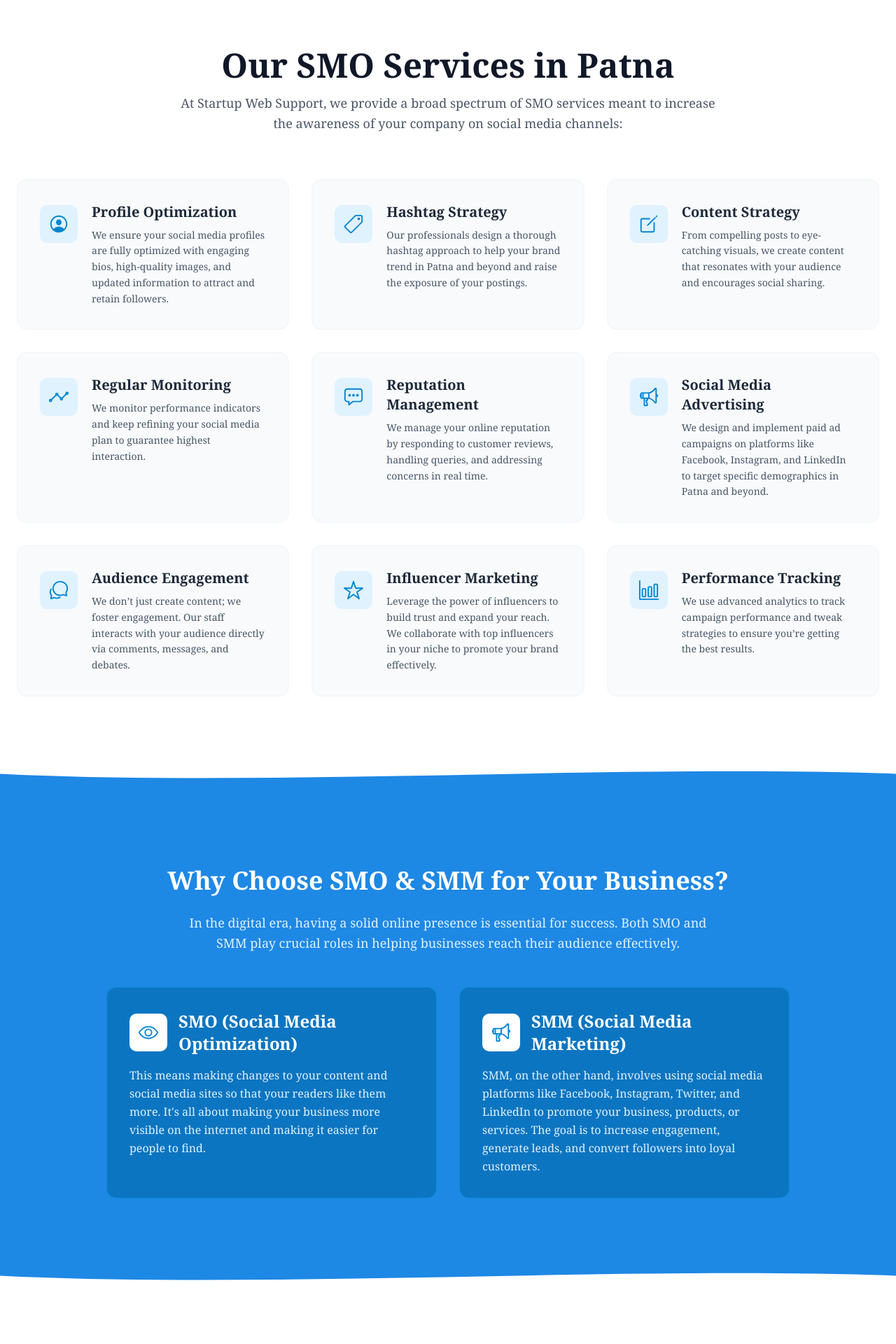
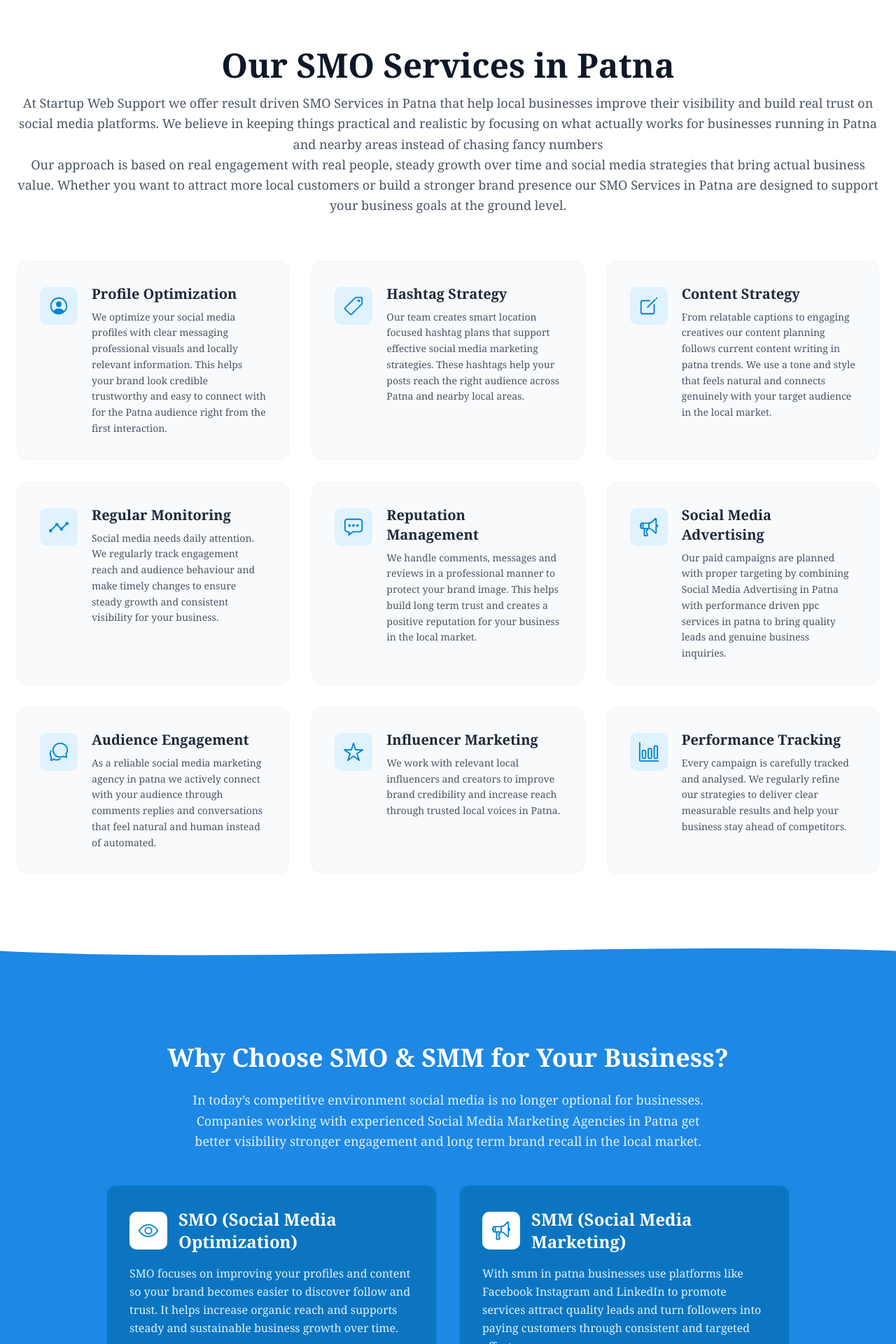
Before and after one commit to sws-harendra/sws-company-website, a Next.js app in the folder startup-web-support-main/: page /smo-smm in a window 1280 px wide. Shown: the part 900-2820 px from the top of the page at 70% size. Built offline with nearby package versions, Linux system fonts and the light colour scheme.

Commit message:
update some content in smo section

```diff
--- a/startup-web-support-main/app/(user)/(Digital-marketing)/smo-smm/components/SmoServicesDetails.jsx
+++ b/startup-web-support-main/app/(user)/(Digital-marketing)/smo-smm/components/SmoServicesDetails.jsx
@@ -1,6 +1,6 @@
-"use client"
-import React from 'react';
-import { motion } from 'framer-motion';
+"use client";
+import React from "react";
+import { motion } from "framer-motion";
 import {
   IoPersonCircleOutline,
   IoPricetagOutline,
@@ -10,56 +10,65 @@ import {
   IoMegaphoneOutline, // Added for Social Media Advertising
   IoChatbubblesOutline, // Added for Audience Engagement
   IoStarOutline, // Added for Influencer Marketing
-  IoBarChartOutline // Added for Performance Tracking
-} from 'react-icons/io5';
+  IoBarChartOutline, // Added for Performance Tracking
+} from "react-icons/io5";
 
 const smoServices = [
   // Previous 5 services
   {
     icon: IoPersonCircleOutline,
-    title: 'Profile Optimization',
-    description: 'We ensure your social media profiles are fully optimized with engaging bios, high-quality images, and updated information to attract and retain followers.',
+    title: "Profile Optimization",
+    description:
+      "We optimize your social media profiles with clear messaging professional visuals and locally relevant information. This helps your brand look credible trustworthy and easy to connect with for the Patna audience right from the first interaction.",
   },
   {
     icon: IoPricetagOutline,
-    title: 'Hashtag Strategy',
-    description: 'Our professionals design a thorough hashtag approach to help your brand trend in Patna and beyond and raise the exposure of your postings.',
+    title: "Hashtag Strategy",
+    description:
+      " Our team creates smart location focused hashtag plans that support effective social media marketing strategies. These hashtags help your posts reach the right audience across Patna and nearby local areas.",
   },
   {
     icon: IoCreateOutline,
-    title: 'Content Strategy',
-    description: 'From compelling posts to eye-catching visuals, we create content that resonates with your audience and encourages social sharing.',
+    title: "Content Strategy",
+    description:
+      "From relatable captions to engaging creatives our content planning follows current content writing in patna trends. We use a tone and style that feels natural and connects genuinely with your target audience in the local market.",
   },
   {
     icon: IoAnalyticsOutline,
-    title: 'Regular Monitoring',
-    description: 'We monitor performance indicators and keep refining your social media plan to guarantee highest interaction.',
+    title: "Regular Monitoring",
+    description:
+      " Social media needs daily attention. We regularly track engagement reach and audience behaviour and make timely changes to ensure steady growth and consistent visibility for your business.",
   },
   {
     icon: IoChatboxEllipsesOutline,
-    title: 'Reputation Management',
-    description: 'We manage your online reputation by responding to customer reviews, handling queries, and addressing concerns in real time.',
+    title: "Reputation Management",
+    description:
+      "We handle comments, messages and reviews in a professional manner to protect your brand image. This helps build long term trust and creates a positive reputation for your business in the local market.",
   },
   // Added 4 new services from the image
   {
     icon: IoMegaphoneOutline,
-    title: 'Social Media Advertising',
-    description: 'We design and implement paid ad campaigns on platforms like Facebook, Instagram, and LinkedIn to target specific demographics in Patna and beyond.',
+    title: "Social Media Advertising",
+    description:
+      " Our paid campaigns are planned with proper targeting by combining Social Media Advertising in Patna with performance driven ppc services in patna to bring quality leads and genuine business inquiries.",
   },
   {
     icon: IoChatbubblesOutline,
-    title: 'Audience Engagement',
-    description: 'We don’t just create content; we foster engagement. Our staff interacts with your audience directly via comments, messages, and debates.',
+    title: "Audience Engagement",
+    description:
+      " As a reliable social media marketing agency in patna we actively connect with your audience through comments replies and conversations that feel natural and human instead of automated.",
   },
   {
     icon: IoStarOutline,
-    title: 'Influencer Marketing',
-    description: 'Leverage the power of influencers to build trust and expand your reach. We collaborate with top influencers in your niche to promote your brand effectively.',
+    title: "Influencer Marketing",
+    description:
+      "We work with relevant local influencers and creators to improve brand credibility and increase reach through trusted local voices in Patna.",
   },
   {
     icon: IoBarChartOutline,
-    title: 'Performance Tracking',
-    description: 'We use advanced analytics to track campaign performance and tweak strategies to ensure you’re getting the best results.',
+    title: "Performance Tracking",
+    description:
+      "Every campaign is carefully tracked and analysed. We regularly refine our strategies to deliver clear measurable results and help your business stay ahead of competitors.",
   },
 ];
 
@@ -80,7 +89,7 @@ const SmoServicesDetails = () => {
       opacity: 1,
       y: 0,
       transition: {
-        type: 'spring',
+        type: "spring",
         stiffness: 100,
         damping: 12,
       },
@@ -99,8 +108,18 @@ const SmoServicesDetails = () => {
           <h2 className="text-4xl md:text-5xl font-bold text-gray-900 mb-4">
             Our SMO Services in Patna
           </h2>
-          <p className="text-lg text-gray-600 max-w-3xl mx-auto leading-relaxed">
-            At Startup Web Support, we provide a broad spectrum of SMO services meant to increase the awareness of your company on social media channels:
+          <p className="text-lg text-gray-600 max-w-7xl mx-auto leading-relaxed">
+            At Startup Web Support we offer result driven SMO Services in Patna
+            that help local businesses improve their visibility and build real
+            trust on social media platforms. We believe in keeping things
+            practical and realistic by focusing on what actually works for
+            businesses running in Patna and nearby areas instead of chasing
+            fancy numbers<br></br>
+            Our approach is based on real engagement with real people, steady
+            growth over time and social media strategies that bring actual
+            business value. Whether you want to attract more local customers or
+            build a stronger brand presence our SMO Services in Patna are
+            designed to support your business goals at the ground level.
           </p>
         </motion.div>
 
--- a/startup-web-support-main/app/(user)/(Digital-marketing)/smo-smm/components/TrendingSmoSmmStrategies.jsx
+++ b/startup-web-support-main/app/(user)/(Digital-marketing)/smo-smm/components/TrendingSmoSmmStrategies.jsx
@@ -12,22 +12,22 @@ const trendingStrategies = [
   {
     icon: IoVideocamOutline,
     title: 'Reels and Short Videos',
-    description: 'With platforms like Instagram and TikTok gaining immense popularity, we focus on creating engaging short-form video content that grabs attention.',
+    description: 'Short engaging videos help brands get higher reach and connect quickly with local users.',
   },
   {
     icon: IoPeopleOutline,
     title: 'User-Generated Content',
-    description: 'Encouraging your customers to share their experiences and feature your brand organically helps build trust and credibility.',
+    description: ' Content created by customers helps build trust authenticity and stronger community engagement.',
   },
   {
     icon: IoLocationOutline,
     title: 'Localized Marketing',
-    description: 'Patna businesses benefit from localized social media campaigns that speak directly to the community, helping to build a loyal customer base.',
+    description: ' Location focused campaigns help Patna based businesses connect directly with their local audience.',
   },
   {
     icon: IoCartOutline,
     title: 'Social Commerce',
-    description: 'With the rise of shopping features on platforms like Facebook and Instagram, we integrate social commerce strategies to increase conversions.',
+    description: ' We integrate social shopping features that help turn engagement into direct sales and genuine business inquiries.',
   },
 ];
 
@@ -76,7 +76,7 @@ const TrendingSmoSmmStrategies = () => {
             className="text-lg text-sky-100 max-w-3xl mx-auto leading-relaxed"
             variants={itemVariants}
           >
-            Successful 2025 requires keeping ahead of social media trends. Among the newest trends we are including into our plans are:
+             To stay competitive in 2025 businesses need to move with changing trends. We actively include the following approaches in our social media marketing strategies.
           </motion.p>
         </motion.div>
 
--- a/startup-web-support-main/app/(user)/(Digital-marketing)/smo-smm/components/WhyChooseSmoSmmDetails.jsx
+++ b/startup-web-support-main/app/(user)/(Digital-marketing)/smo-smm/components/WhyChooseSmoSmmDetails.jsx
@@ -12,22 +12,22 @@ const reasonsData = [
   {
     icon: IoBulbOutline,
     title: 'Customized Strategies',
-    description: 'Every company is unique, hence we design customised social media plans depending on your particular objectives.',
+    description: 'Every business is different. We create personalised social media plans based on your business goals industry and target audience so the strategy works on the ground.',
   },
   {
     icon: IoRibbonOutline,
     title: 'Proven Track Record',
-    description: 'Our team has a proven track record of delivering results for businesses in Patna across various industries.',
+    description: 'We have handled multiple campaigns across Patna and delivered steady engagement and visible growth for different types of businesses.',
   },
   {
     icon: IoPeopleOutline,
     title: 'Expert Team',
-    description: 'We make sure that your social media efforts get the best results by working with a dedicated team of social media experts, content writers, and marketing experts.',
+    description: 'We have handled multiple campaigns across Patna and delivered steady engagement and visible growth for different types of businesses.',
   },
   {
     icon: IoPricetagsOutline,
     title: 'Affordable Pricing',
-    description: 'We have low prices without lowering the standard of our services, which makes it easier for new and small businesses to get good social media services.',
+    description: ' We provide flexible and budget friendly packages so professional social media marketing remains accessible for startups and small businesses.',
   },
 ];
 
@@ -76,7 +76,7 @@ const WhyChooseSmoSmmDetails = () => {
             className="text-lg text-gray-600 max-w-3xl mx-auto leading-relaxed"
             variants={itemVariants}
           >
-            Startup Web Support stands out as the leading provider of <span className="font-semibold text-sky-600">SMO and SMM services in Patna</span> for several reasons:
+             <b>Startup Web Support</b> is a trusted <b>social media marketing company in patna</b> because we clearly understand local business challenges and how the Patna audience thinks and responds online.
           </motion.p>
         </motion.div>
 
--- a/startup-web-support-main/app/(user)/(Digital-marketing)/smo-smm/components/WhySmoSmm.jsx
+++ b/startup-web-support-main/app/(user)/(Digital-marketing)/smo-smm/components/WhySmoSmm.jsx
@@ -48,7 +48,7 @@ const WhySmoSmm = () => {
             className="text-lg leading-relaxed mb-12 text-center max-w-3xl mx-auto text-sky-100" // Text color adjusted
             variants={itemVariants}
           >
-            In the digital era, having a solid online presence is essential for success. Both SMO and SMM play crucial roles in helping businesses reach their audience effectively.
+             In today’s competitive environment social media is no longer optional for businesses. Companies working with experienced Social Media Marketing Agencies in Patna get better visibility stronger engagement and long term brand recall in the local market.
           </motion.p>
 
           <div className="grid grid-cols-1 md:grid-cols-2 gap-8">
@@ -64,7 +64,7 @@ const WhySmoSmm = () => {
                 <h3 className="text-2xl font-semibold text-white">SMO (Social Media Optimization)</h3>
               </div>
               <p className="text-sky-100 leading-relaxed"> {/* Text color adjusted */}
-                This means making changes to your content and social media sites so that your readers like them more. It's all about making your business more visible on the internet and making it easier for people to find.
+                SMO focuses on improving your profiles and content so your brand becomes easier to discover follow and trust. It helps increase organic reach and supports steady and sustainable business growth over time.
               </p>
             </motion.div>
 
@@ -80,7 +80,7 @@ const WhySmoSmm = () => {
                 <h3 className="text-2xl font-semibold text-white">SMM (Social Media Marketing)</h3>
               </div>
               <p className="text-sky-100 leading-relaxed"> {/* Text color adjusted */}
-                SMM, on the other hand, involves using social media platforms like Facebook, Instagram, Twitter, and LinkedIn to promote your business, products, or services. The goal is to increase engagement, generate leads, and convert followers into loyal customers.
+                With smm in patna businesses use platforms like Facebook Instagram and LinkedIn to promote services attract quality leads and turn followers into paying customers through consistent and targeted efforts.
               </p>
             </motion.div>
           </div>
```
Also changed, not shown: startup-web-support-main/app/(user)/(IT-SERVICES)/sms-push-notification/components/LiveNotificationsCta.jsx (+6 -5 lines), startup-web-support-main/app/(user)/(IT-SERVICES)/sms-push-notification/components/NotificationServices.jsx (+8 -6 lines).
